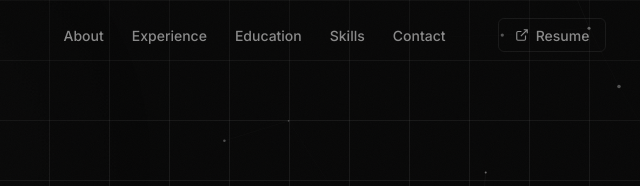
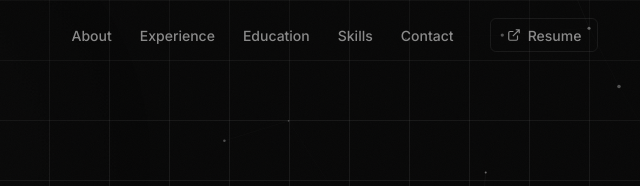
Before and after one commit to Saumya-ch-100/portfolio, a website built with Vite: page index.html in a window 1280 px wide. Shown: the top 186 px of the page, 311-951 px from the left. Built offline with nearby package versions, Linux system fonts and the light colour scheme; some packages are replaced by stand-ins of ours.

Commit message:
Center nav links cleanly by wrapping in a flex group

```diff
--- a/index.html
+++ b/index.html
@@ -23,7 +23,8 @@
 
     <!-- Navigation -->
     <nav id="navbar" class="navbar">
-      <div class="nav-inner" style="justify-content: center;">
+      <div class="nav-inner">
+        <div class="nav-center-group">
           <ul class="nav-links">
             <li><a href="#about" class="nav-link" data-label="About">About</a></li>
             <li><a href="#experience" class="nav-link" data-label="Experience">Experience</a></li>
@@ -35,6 +36,7 @@
             <svg width="14" height="14" viewBox="0 0 24 24" fill="none" stroke="currentColor" stroke-width="2"><path d="M18 13v6a2 2 0 01-2 2H5a2 2 0 01-2-2V8a2 2 0 012-2h6M15 3h6v6M10 14L21 3"/></svg>
             Resume
           </a>
+        </div>
         <button class="nav-toggle" id="nav-toggle" aria-label="Toggle menu">
           <span></span><span></span><span></span>
         </button>
--- a/src/styles/main.css
+++ b/src/styles/main.css
@@ -136,7 +136,14 @@ body.cursor-hover .cursor-follower { width: 60px; height: 60px; border-color: rg
   height: 70px;
   display: flex;
   align-items: center;
+  justify-content: center;
   gap: 2.5rem;
+}
+
+.nav-center-group {
+  display: flex;
+  align-items: center;
+  gap: 1.5rem;
 }
 
 .nav-logo {
@@ -1320,7 +1327,8 @@ body::after {
   .edu-grid { grid-template-columns: 1fr; }
   .edu-card-inner { flex-direction: column; }
   .skills-grid { grid-template-columns: 1fr; }
-  .nav-links, .nav-cta, .nav-resume { display: none; }
+  .nav-center-group { display: none; }
+  .nav-inner { justify-content: flex-end; }
   .nav-toggle { display: flex; }
   .hero-actions { flex-direction: column; align-items: center; }
   .marquee-section { display: none; }
```
Lines whose indentation alone changed are shown as unchanged.
